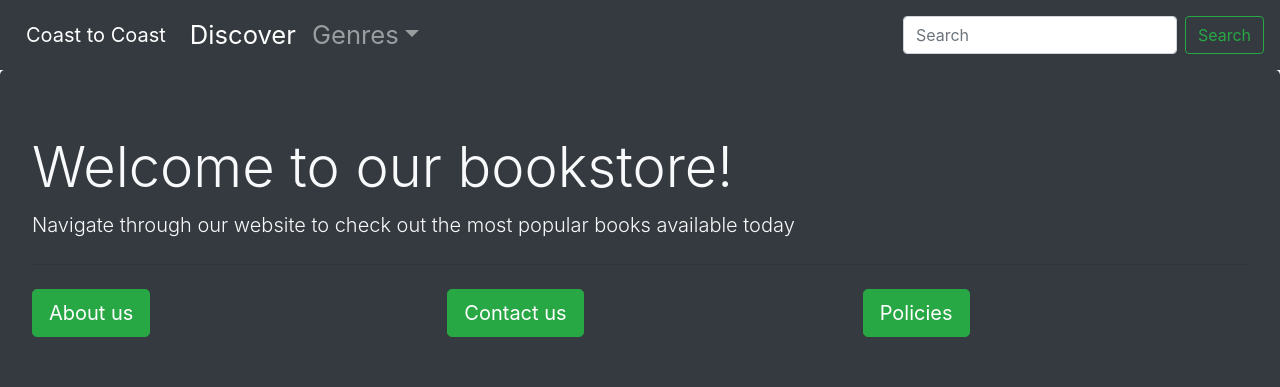
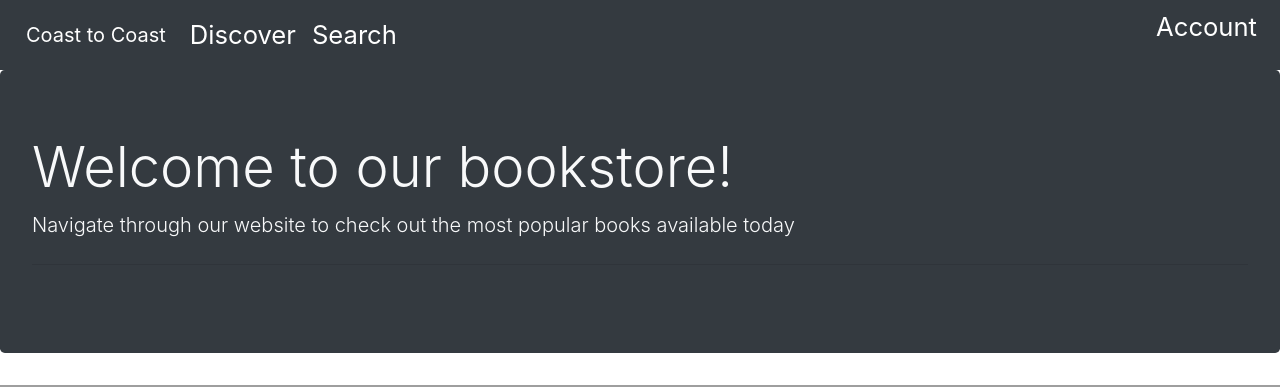
Before and after one commit to kasrayounessi/revature-project2, a React (Create React App) app: page / in a window 1280 px wide. Shown: the top 387 px of the page. Built offline with nearby package versions, Linux system fonts and the light colour scheme; grey boxes are pictures that could not be loaded.

Commit message:
Add files via upload
last commit

```diff
--- a/src/components/Carousel/style.css
+++ b/src/components/Carousel/style.css
@@ -2,4 +2,5 @@
   width: auto;
   height: 700px;
   max-height: 700px;
+
 }
--- a/src/components/Header/index.js
+++ b/src/components/Header/index.js
@@ -5,21 +5,10 @@ const Header = () => {
     <div class="jumbotron bg-dark text-light">
       <h1 class="display-4">Welcome to our bookstore!</h1>
       <p class="lead">
-                Navigate through our website to check out the most popular books available today
+        Navigate through our website to check out the most popular books
+        available today
       </p>
       <hr class="my-4" />
-            <div className="row">
-                <div className="col-sm-4"><a class="btn btn-success btn-lg" href="#" role="button">
-                    About us
-                </a></div>
-                <div className="col-sm-4"><a class="btn btn-success btn-lg" href="#" role="button">
-                    Contact us
-                </a></div>
-                <div className="col-sm-4"><a class="btn btn-success btn-lg" href="#" role="button">
-                    Policies
-                </a></div>
-            </div>
-
     </div>
   );
 };
--- a/src/components/Navbar/index.js
+++ b/src/components/Navbar/index.js
@@ -4,36 +4,41 @@ import "./style.css";
 const Navbar = () => {
     return (
       <nav className="navbar navbar-expand-lg navbar-dark bg-dark">
-            <a className="navbar-brand team-name" href="#">Coast to Coast</a>
-            <button className="navbar-toggler" type="button" data-toggle="collapse" data-target="#navbarSupportedContent" aria-controls="navbarSupportedContent" aria-expanded="false" aria-label="Toggle navigation">
+        <a className="navbar-brand team-name" href="#">
+          Coast to Coast
+        </a>
+        <button
+          className="navbar-toggler"
+          type="button"
+          data-toggle="collapse"
+          data-target="#navbarSupportedContent"
+          aria-controls="navbarSupportedContent"
+          aria-expanded="false"
+          aria-label="Toggle navigation"
+        >
           <span className="navbar-toggler-icon"></span>
         </button>
 
         <div className="collapse navbar-collapse" id="navbarSupportedContent">
           <ul className="navbar-nav mr-auto">
             <li className="nav-item active">
-                        <a className="nav-link navbar-section" href="#">Discover <span className="sr-only">(current)</span></a>
+              <a className="nav-link navbar-section" href="#">
+                Discover <span className="sr-only">(current)</span>
+              </a>
             </li>
-                    <li className="nav-item dropdown">
-                        <a className="nav-link dropdown-toggle navbar-section" href="#" id="navbarDropdown" role="button" data-toggle="dropdown" aria-expanded="false">
-                            Genres
+            <li className="nav-item active">
+              <a className="nav-link navbar-section" href="#">
+                Search <span className="sr-only">(current)</span>
               </a>
-                        <div className="dropdown-menu" aria-labelledby="navbarDropdown">
-                            <a className="dropdown-item" href="#">Action and Adventure</a>
-                            <a className="dropdown-item" href="#">Classics</a>
-                            <a className="dropdown-item" href="#">Fiction</a>
-                            <a className="dropdown-item" href="#">History</a>
-                            <a className="dropdown-item" href="#">Horror</a>
-                            <a className="dropdown-item" href="#">Romance</a>
-                        </div>
+            </li>
+            <li className="nav-item active">
+              <a className="nav-link navbar-section account-button" href="#">
+                Account <span className="sr-only">(current)</span>
+              </a>
             </li>
           </ul>
         </div>
-            <form class="form-inline">
-                <input class="form-control mr-sm-2" type="search" placeholder="Search" aria-label="Search" />
-                <button class="btn btn-outline-success my-2 my-sm-0" type="submit">Search</button>
-            </form>
-        </nav >
-    )
+      </nav>
+    );
 }
 export default Navbar;
--- a/src/components/Navbar/style.css
+++ b/src/components/Navbar/style.css
@@ -6,3 +6,15 @@
 .navbar-section{
     font-size:1.6em;
 }
+.navbar .account-button
+{
+    position: absolute;
+  top: 0px;
+  right: 15px;
+}
+
+@media (max-width: 767px) {
+  .navbar .account-button {
+    right: 75px;
+  }
+}
--- /dev/null
+++ b/src/pages/DiscoverPage/style.css
@@ -0,0 +1 @@
+.rowC{display:flex; flex-direction:row;}
```
Also changed, not shown: src/pages/DiscoverPage/index.js (+8 -7 lines). Lines whose indentation alone changed are shown as unchanged.
